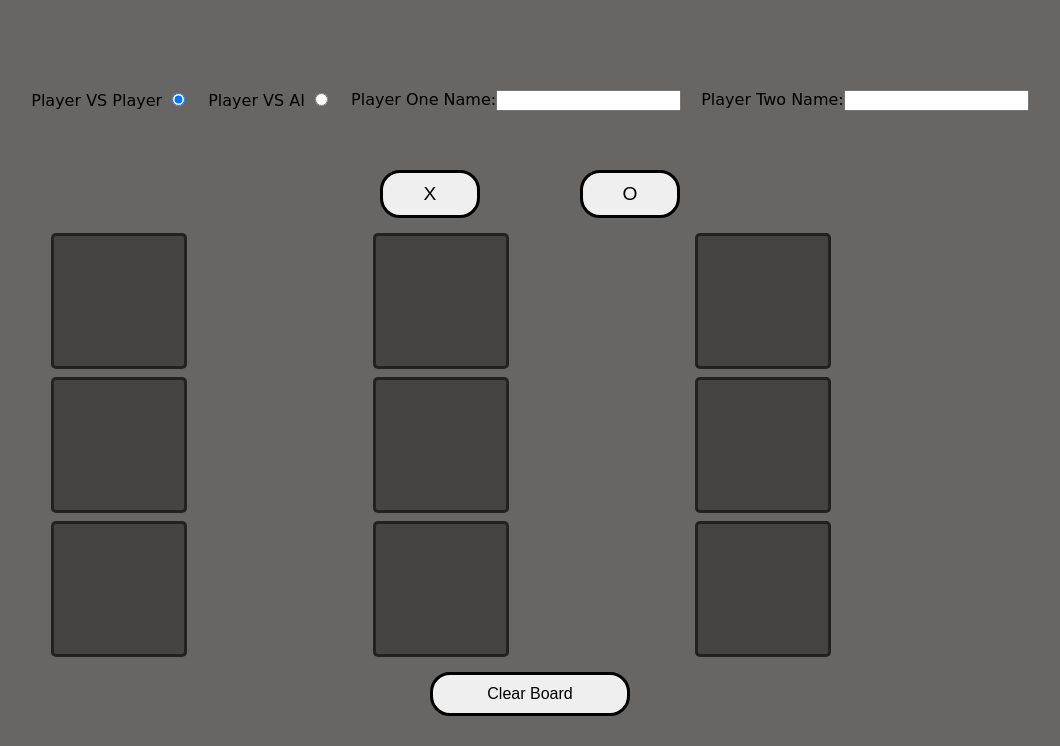
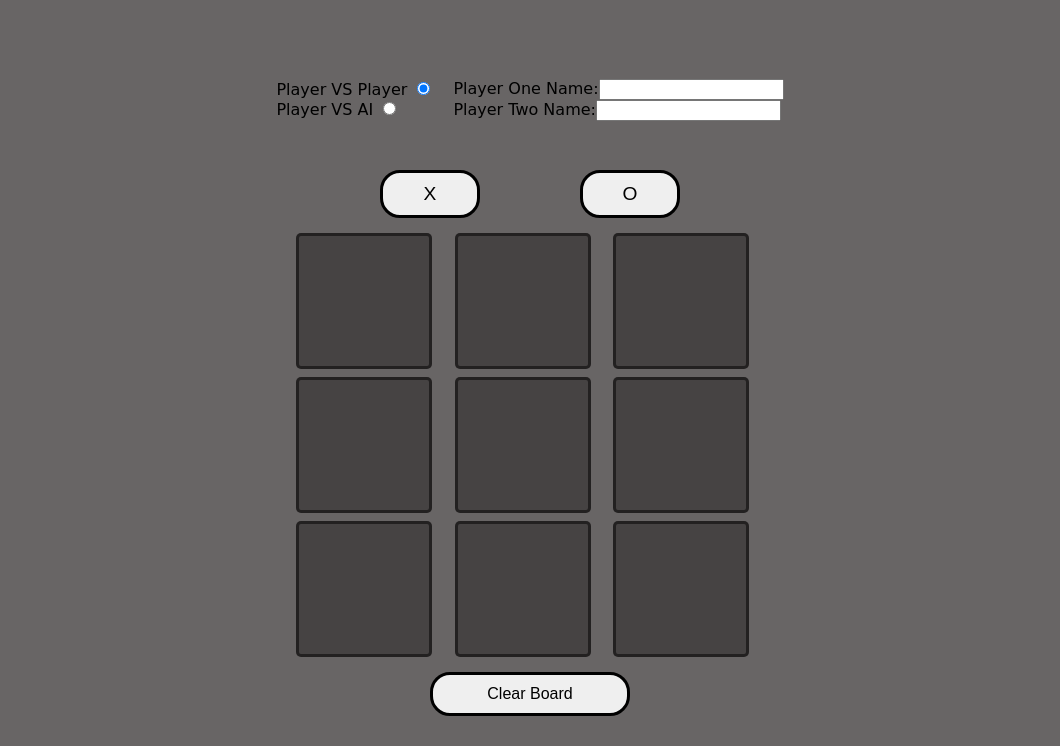
Before and after one commit to OneTooManyln/project_tic-tac-toe, a plain HTML site: page index.html in a window 1280 px wide. Both pictures are taken after a click on the radio button "Player VS Player". Shown: the part 102-848 px from the top of the page, without its empty margins (110-1170 px from the left). Drawn offline with Linux system fonts and the light colour scheme; a web font is replaced by a local one.

Commit message:
Add containers to seperate radio and text inputs

```diff
--- a/index.html
+++ b/index.html
@@ -20,6 +20,7 @@
     <div class="main-content">
       <div class="game-settings">
         <form action="#">
+          <div class="radio-btns">
             <div class="inputs">
               <label for="1v1">Player VS Player</label>
               <input type="radio" id="1v1" name="choice" required />
@@ -28,6 +29,8 @@
               <label for="ai">Player VS AI</label>
               <input type="radio" id="ai" name="choice" required />
             </div>
+          </div>
+          <div class="text-inputs">
             <div class="inputs" id="hide">
               <label for="player_one_name">Player One Name:</label>
               <input type="text" id="player_one" name="player_one" required />
@@ -35,7 +38,7 @@
             <div class="inputs" id="hide">
               <label for="player_two_name">Player Two Name:</label>
               <input type="text" id="player_two" name="player_two" required />
-          </div>
+            </div></div>
         </div>
       </form>
       <div class="gameboard">
```
Lines whose indentation alone changed are shown as unchanged.
